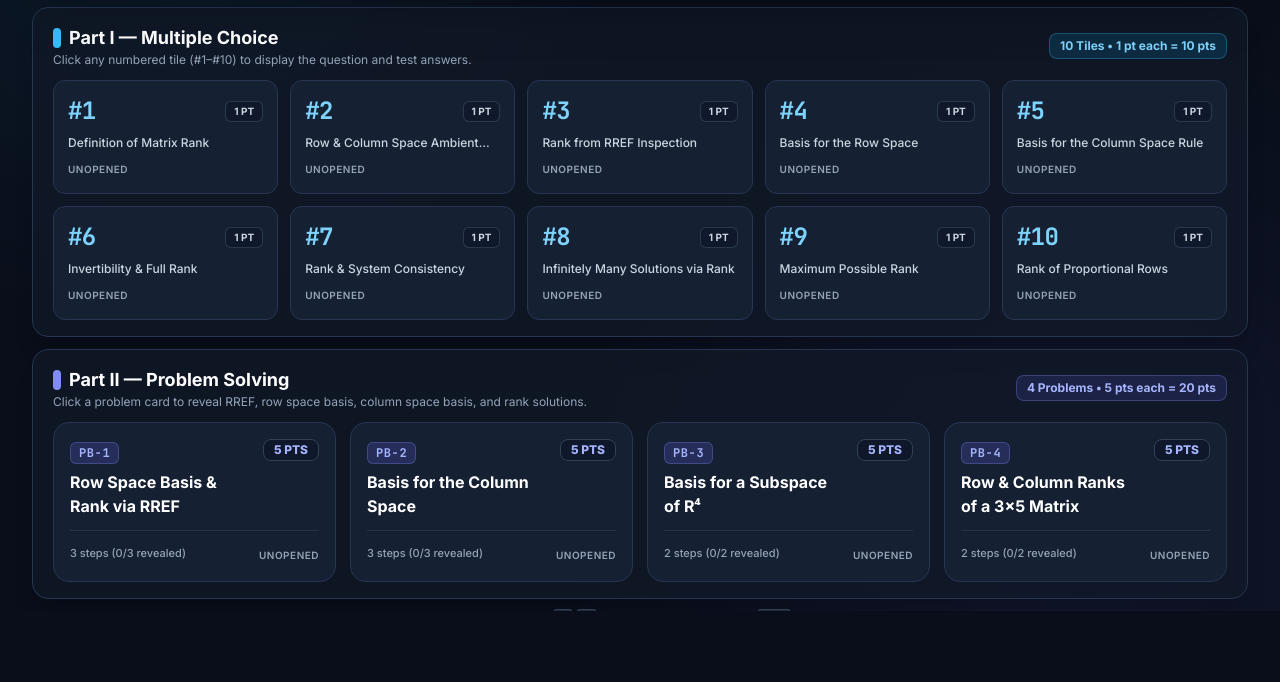
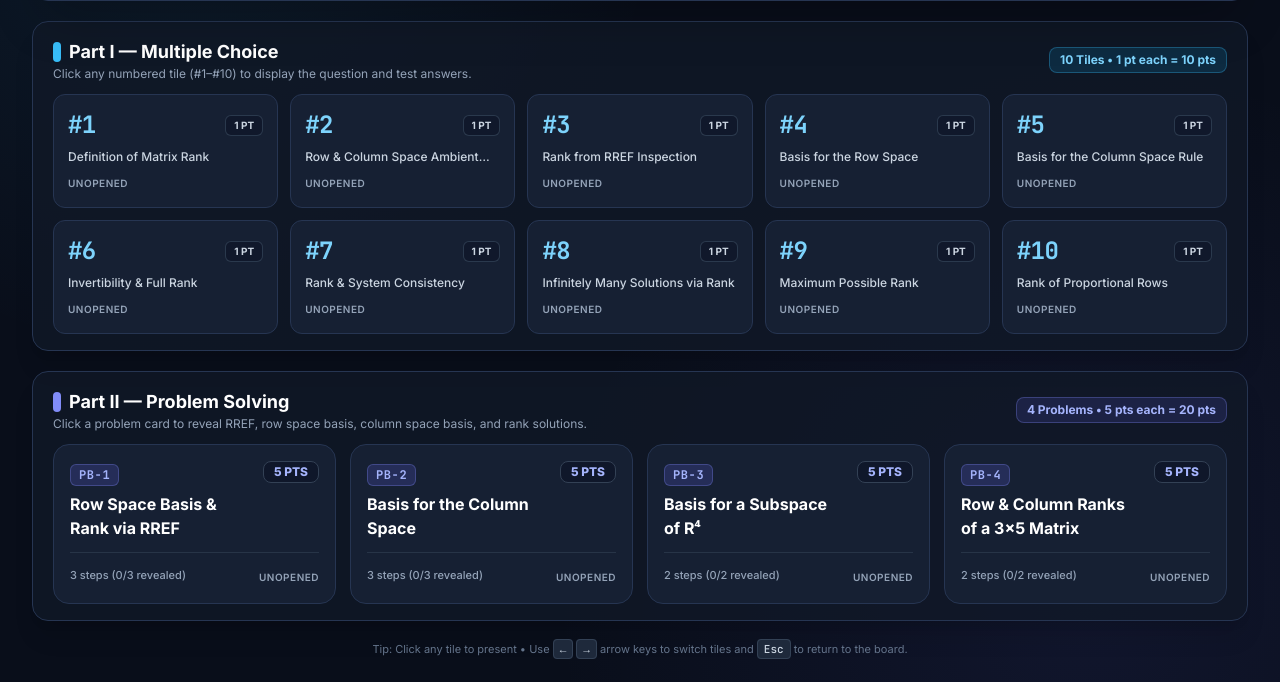
Before and after one commit to allainbantilan/Liner-Algebra-for-AI-Exercises, a plain HTML site: page quiz-3-5.html in a window 1280 px wide. Shown: the part 189-871 px from the top of the page. Before the commit the page ends 800 px from the top, so only its background shows below. Drawn offline with nearby package versions, Linux system fonts and the light colour scheme.

Commit message:
Update quiz-3-5.html

```diff
--- a/quiz-3-5.html
+++ b/quiz-3-5.html
@@ -53,18 +53,18 @@
       min-height: 100vh;
     }
 
-    /* Fit cleanly to viewport on desktop screens without page scroll */
+    /* Allow smooth vertical scrolling across all screen sizes */
     @media (min-width: 1024px) {
       html, body {
-        height: 100vh;
-        overflow: hidden;
+        min-height: 100vh;
+        overflow-y: auto;
       }
       #board-wrapper {
-        height: 100vh;
+        min-height: 100vh;
         justify-content: space-between;
-        padding-top: 0.9rem;
-        padding-bottom: 0.75rem;
-        gap: 0.75rem;
+        padding-top: 1.25rem;
+        padding-bottom: 1.5rem;
+        gap: 1.25rem;
       }
     }
 
```
